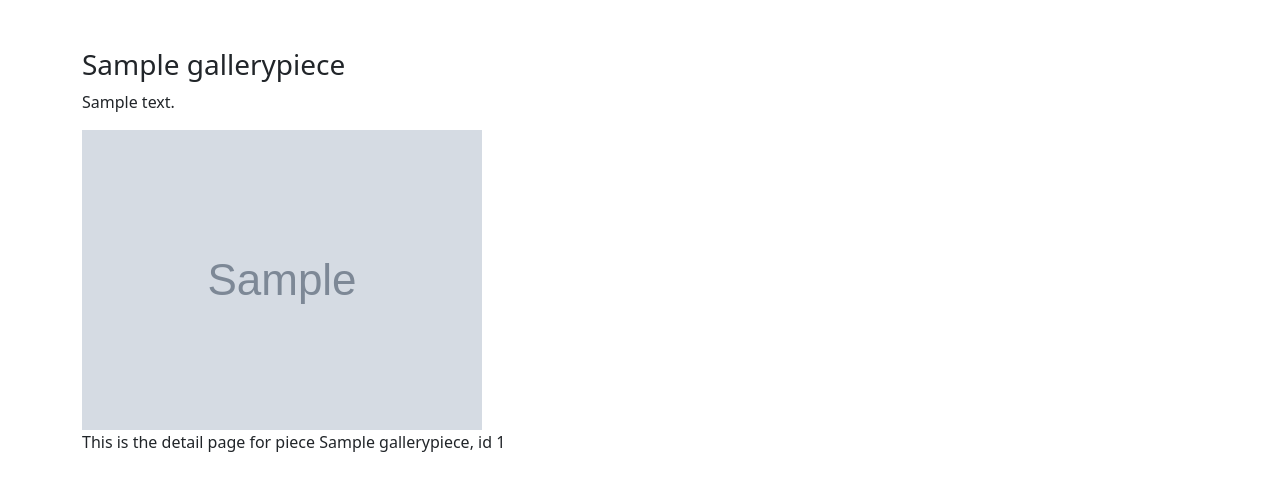
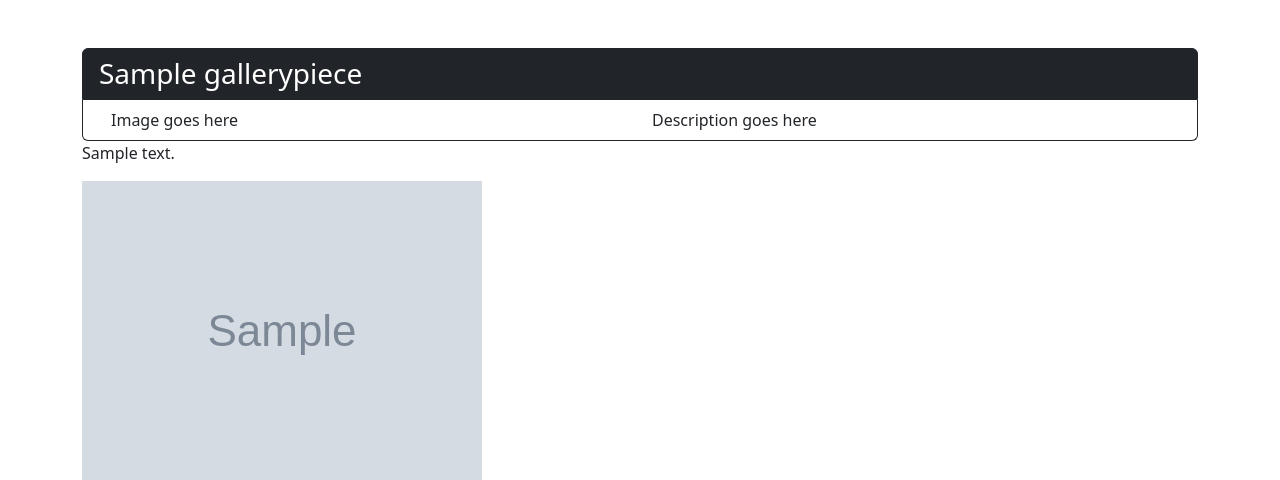
Before and after one commit to joshuaverne/joshuasgallery-server, a Django app: page /gallery/pieces/1/ in a window 1280 px wide. Shown: the part 56-536 px from the top of the page. Run offline with Django 4.2, Linux system fonts and the light colour scheme; a user stored in the database is signed in; tables that the repository leaves empty hold one stand-in row (values such as "Sample post"); grey boxes marked "Sample" are stand-in pictures; parts of the project's set-up code (start-up, migrations or seed data) failed here and were passed over; some libraries are stand-ins or nearby versions.

```diff
--- a/mysite/mysite/urls.py
+++ b/mysite/mysite/urls.py
@@ -28,3 +28,6 @@ urlpatterns = [
     path('login/', views.login_request, name="login"),
     path('logout/', views.logout_request, name="logout")
 ]
+
+if settings.ENV == settings.ENV_LOCAL:
+    urlpatterns += static(settings.MEDIA_URL, document_root=settings.MEDIA_ROOT)
--- a/mysite/templates/mysite/gallery_piece_detail.html
+++ b/mysite/templates/mysite/gallery_piece_detail.html
@@ -13,7 +13,23 @@
 {% bootstrap_messages %}
 
 <div class="container py-5">
-  <h3>{{ piece.title }}</h3>
+  <div class="list-group">
+    <li class="list-group-item d-flex flex-row border-dark bg-dark">
+      <div class="h3 my-auto text-white">{{ piece.title }}</div>
+    </li>
+    <li class="list-group-item bg-white border-dark">
+      <div class="container">
+        <div class="row">
+          <div class="col">
+            Image goes here
+          </div>
+          <div class="col">
+            Description goes here
+          </div>
+        </div>
+      </div>
+    </li>
+  </div>
   <p>{{ piece.description }}</p>
   <img src="{{ piece.image.url }}">
   <p>This is the detail page for piece {{piece.title}}, id {{piece.id}}</p>
```
